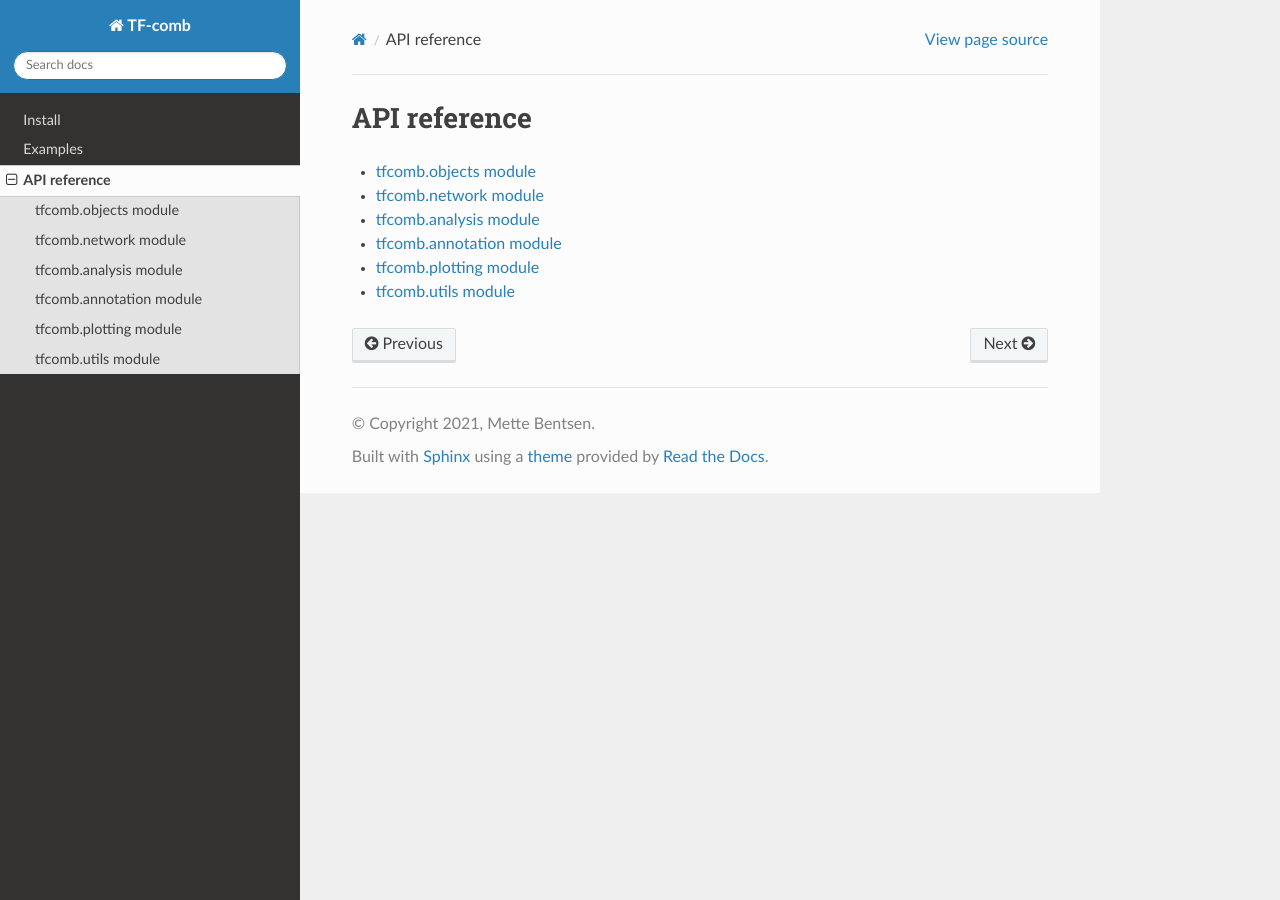
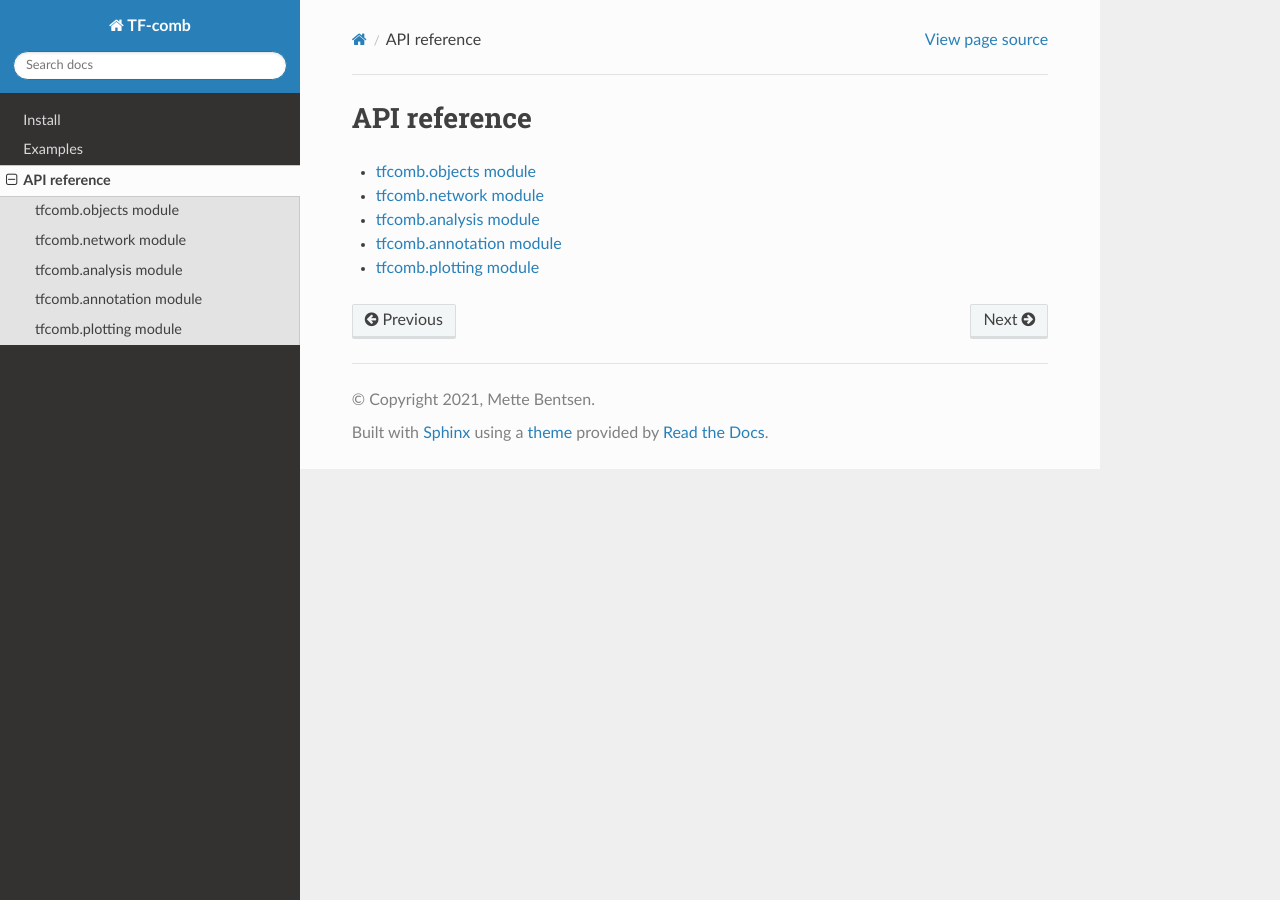
Before and after one commit to loosolab/TF-COMB, a Sphinx documentation site: the page built from docs/API/index.rst, in a window 1280 px wide. Built offline with Sphinx 7.4.7 and the Read the Docs theme 2.0.0, drawn with Linux system fonts in a browser that asks for light colours; pages that are not in the unit, such as notebooks, are missing from menus.

Commit message:
Revert "Add tf_comb utils documentation to html + Add missing dependency pandoc"

```diff
--- a/docs/API/index.rst
+++ b/docs/API/index.rst
@@ -10,4 +10,3 @@ API reference
    tfcomb.annotation
    tfcomb.distances
    tfcomb.plotting
-   tfcomb.utils
--- a/docs/API/tfcomb.utils.rst
+++ /dev/null
@@ -1,7 +0,0 @@
-tfcomb.utils module
-======================
-
-.. automodule:: tfcomb.utils
-   :members:
-   :undoc-members:
-   :show-inheritance:
--- a/required_packages.txt
+++ b/required_packages.txt
@@ -15,4 +15,3 @@ tobias
 uropa
 qnorm
 pip
-pandoc
```
